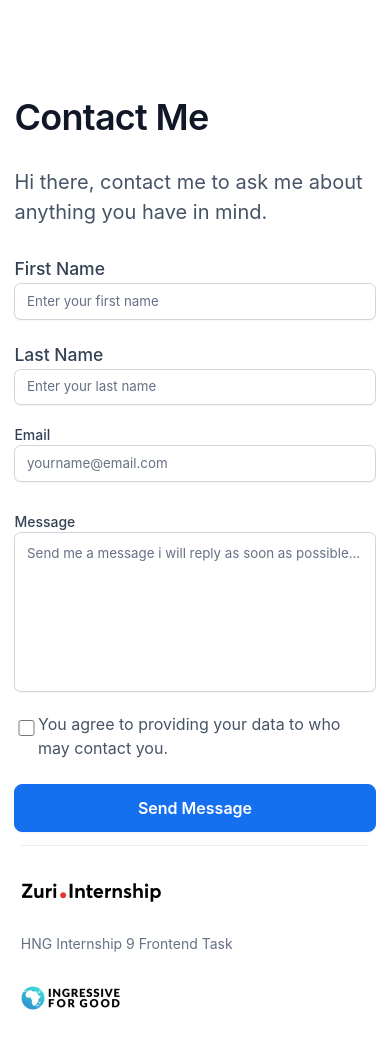
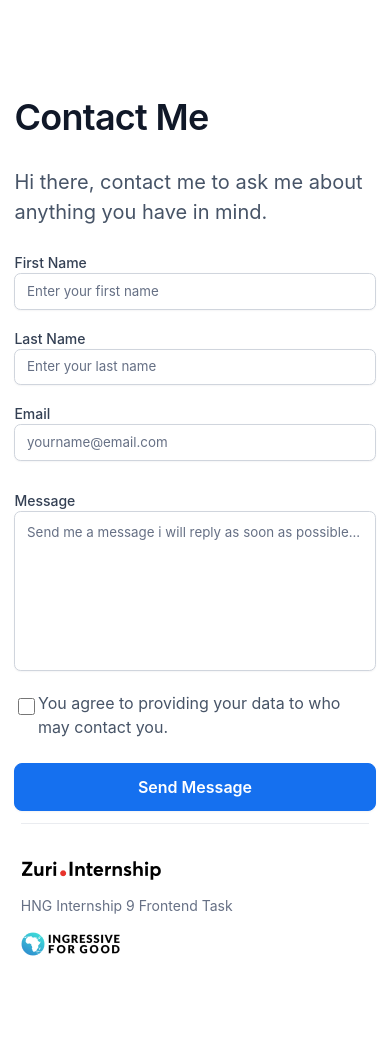
Before and after one commit to Joshuajee/hng-week-1, a React (Create React App) app: page /contact in a window 390 px wide. Shown: the top 1048 px of the page. Built offline with nearby package versions, Linux system fonts and the light colour scheme.

Commit message:
fix: Reduced footer spacing and fixed class .name clashing

```diff
--- a/src/index.css
+++ b/src/index.css
@@ -43,7 +43,7 @@
   cursor: pointer;
 }
 
-.name {
+.name_user {
   font-family: 'Inter';
   font-style: normal;
   font-weight: 700;
@@ -224,7 +224,7 @@
     justify-content: flex-start;
     align-items: flex-start;
     padding: 2em 0em 0em;
-    gap: 2em;
+    gap: 1em;
     flex: none;
     order: 0;
   }
--- a/src/pages/Home.jsx
+++ b/src/pages/Home.jsx
@@ -61,7 +61,7 @@ export default function Home () {
 
                 <img onMouseOver={() => setProfile(profile_alt)} onMouseOut={() => setProfile(profile_img)} className='profile' alt='profile' id="profile__img" src={profile} />
 
-                <h2 className='name' >EvuetaphaJoshua</h2>
+                <h2 className='name_user' >EvuetaphaJoshua</h2>
 
                 <h2 id="slack" style={{display: "none"}}> joshuajee </h2>
 
```
